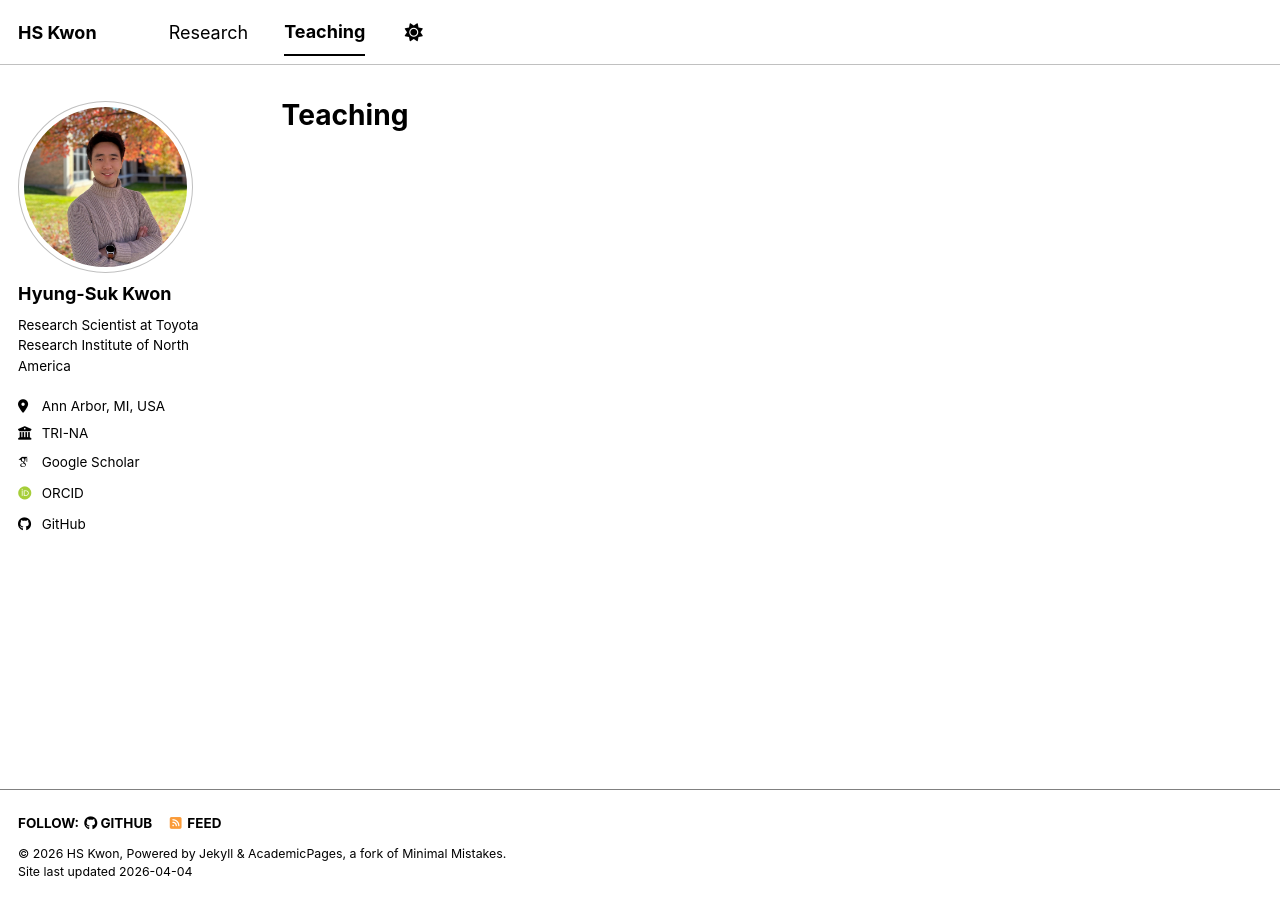
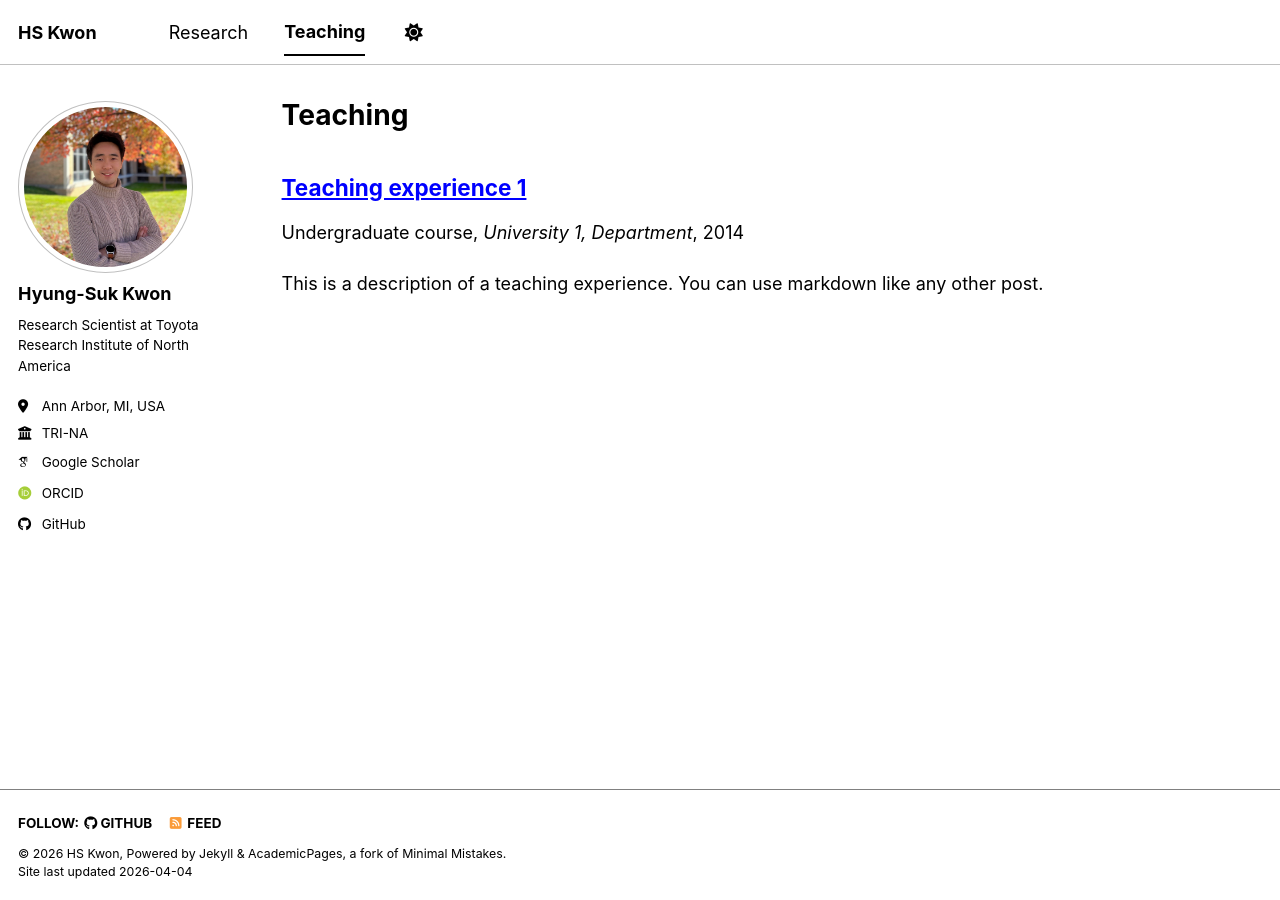
Before and after one commit to Kwon-HyungSuk/kwon-hyungsuk.github.io, a Jekyll site: the page built from _pages/teaching.html, in a window 1280 px wide. Built offline with Jekyll 4.4.1, drawn with Linux system fonts in a browser that asks for light colours; some web fonts are replaced; a script bundle is joined from its source files by our own code; library files that are not in the unit come from our copies; a file with an impossible date is left out.

Commit message:
Update 2014-spring-teaching-1.md

```diff
--- a/_teaching/2014-spring-teaching-1.md
+++ b/_teaching/2014-spring-teaching-1.md
@@ -1,16 +1,14 @@
 ---
-title: "ME 424 - Engineering Acoustics"
+title: "Teaching experience 1"
 collection: teaching
-type: "Graduate Student Instructor"
+type: "Undergraduate course"
 permalink: /teaching/2014-spring-teaching-1
-venue: "University of Michigan"
-date: Fall 2021
+venue: "University 1, Department"
+date: 2014-01-01
 location: "City, Country"
 ---
 
-<a href="files/teaching/ME424_Engineering_Acoustics.pdf" target="_blank">Note</a>.
-
-<!-- This is a description of a teaching experience. You can use markdown like any other post.
+This is a description of a teaching experience. You can use markdown like any other post.
 
 Heading 1
 ======
@@ -19,4 +17,4 @@
 ======
 
 Heading 3
-====== -->
+======
```
